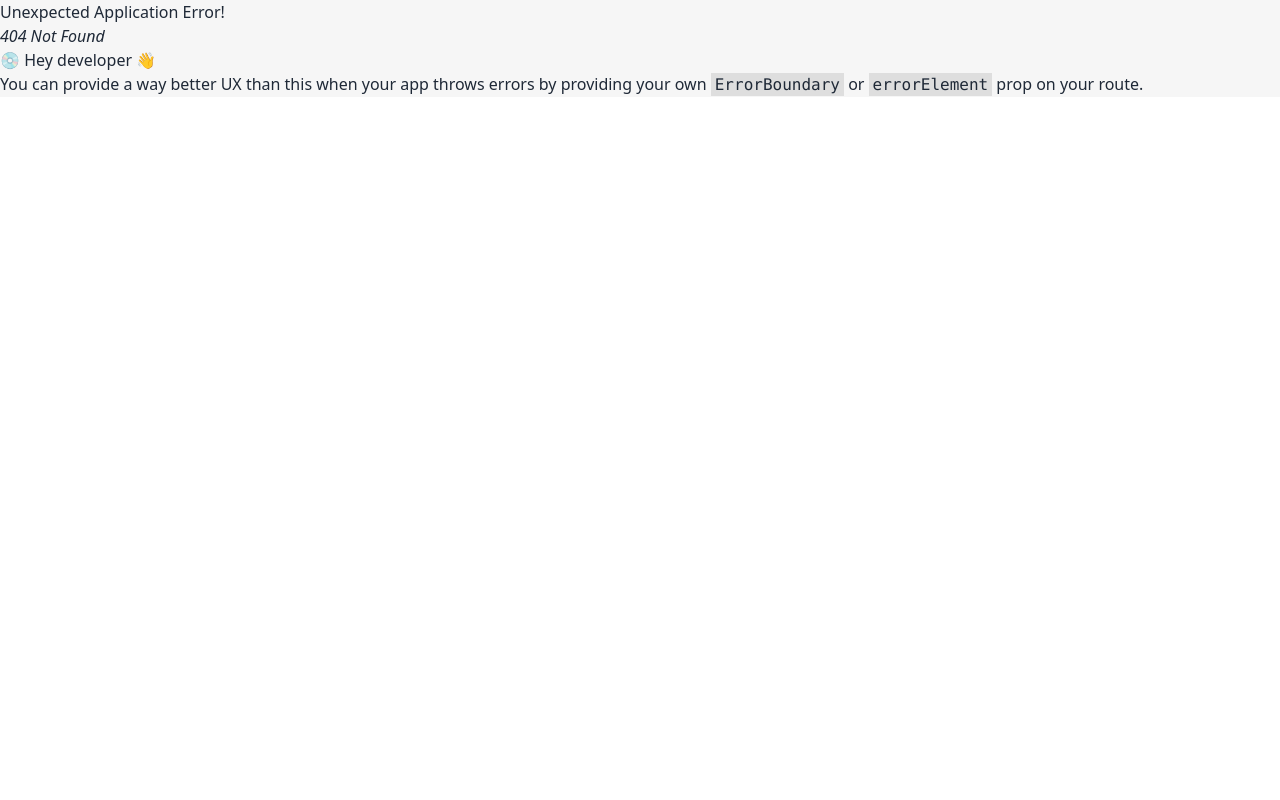
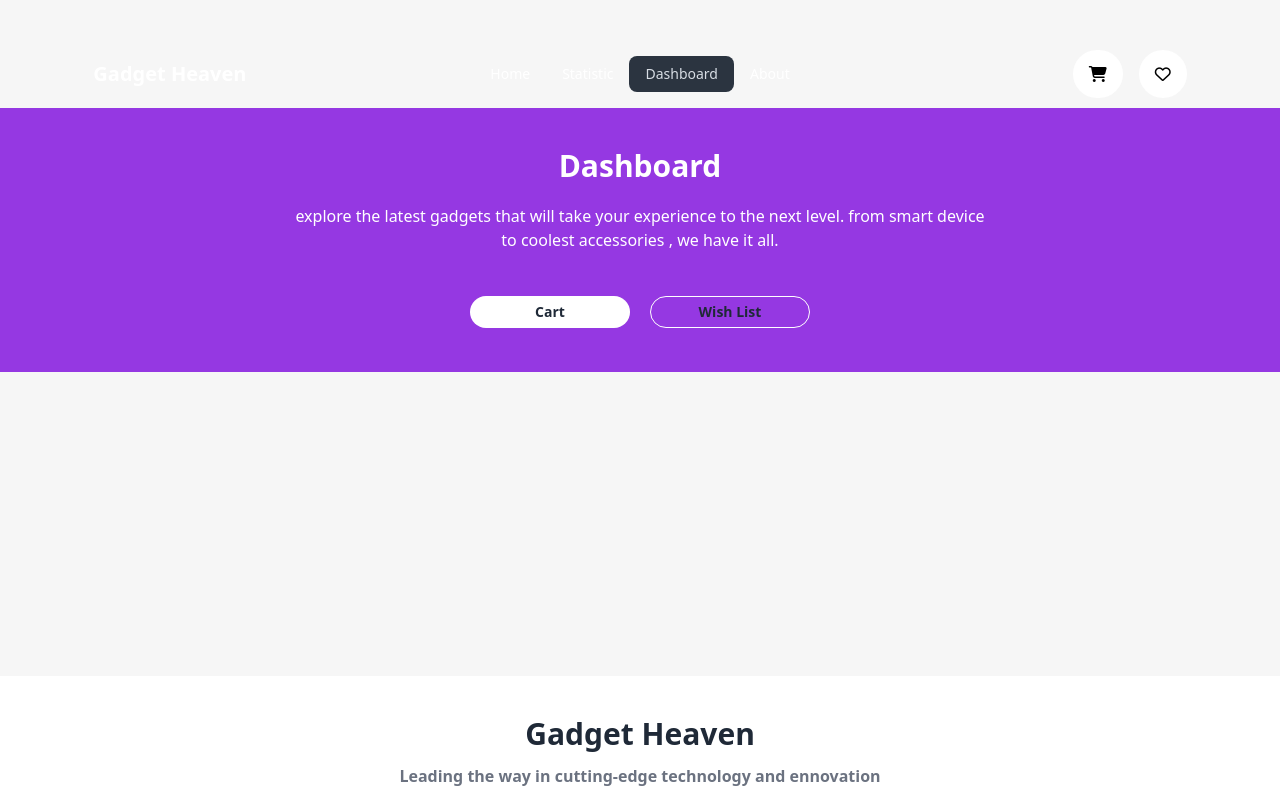
Before and after one commit to programming-hero-web-course-4/b10a8-gadget-heaven-rehan606, a React (Vite) app: page /cartList in a window 1280 px wide. Before the commit this address had no page. Shown: the top 800 px of the page. Built offline with nearby package versions, Linux system fonts and the light colour scheme.

Commit message:
Dashboard Header

```diff
--- /dev/null
+++ b/src/components/CartList.jsx
@@ -0,0 +1,24 @@
+import { Link } from "react-router-dom";
+
+
+const CartList = () => {
+    return (
+        <div>
+            <div className=" bg-[#9538E2] pb-10 text-center pt-10">
+                <h2 className="text-3xl font-bold text-white ">Dashboard</h2>
+                <p className=" text-white mt-5 px-72">explore the latest gadgets that will take your experience to the next level. from smart device to coolest accessories , we have it all.</p>
+
+                <div className="container mx-auto">
+                    <div role="tablist" className=" flex justify-center
+                 tabs tabs-boxed  bg-transparent mt-10 gap-5 ">
+                        <a role="tab" className="tab !rounded-full w-40 bg-white font-bold">Cart</a>
+                        <a role="tab" className="tab !rounded-full w-40 border border-white font-bold">Wish List</a>
+                    </div>
+                </div>
+
+            </div>
+        </div>
+    );
+};
+
+export default CartList;
--- /dev/null
+++ b/src/components/Contact.jsx
@@ -0,0 +1,11 @@
+
+
+const Contact = () => {
+    return (
+        <div>
+            Contact
+        </div>
+    );
+};
+
+export default Contact;
--- /dev/null
+++ b/src/components/Dashboard.jsx
@@ -0,0 +1,11 @@
+
+
+const Deshboard = () => {
+    return (
+        <div>
+            Dashboard..
+        </div>
+    );
+};
+
+export default Deshboard;
--- a/src/components/Navbar.jsx
+++ b/src/components/Navbar.jsx
@@ -5,7 +5,7 @@ const Navbar = () => {
     const links = <>
         <li><NavLink to="/">Home</NavLink></li>
         <li><NavLink to="/statistic">Statistic</NavLink></li>
-        <li><NavLink to="/dashboard">Dashboard</NavLink></li>
+        <li><NavLink to="/cartList">Dashboard</NavLink></li>
         <li><NavLink to="/about">About</NavLink></li>
 
     </>
```
Also changed, not shown: src/components/Categories.jsx (+2 -5 lines), src/main.jsx (+10 -0 lines).
